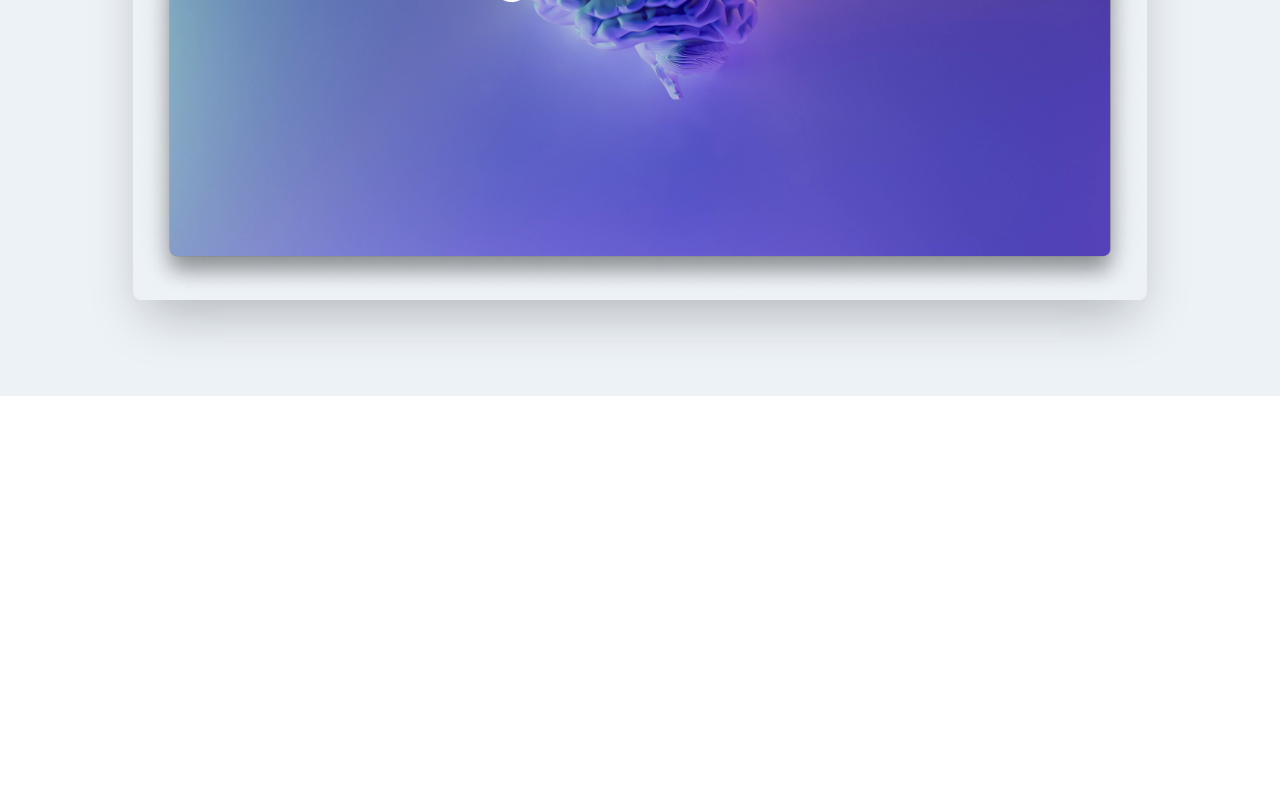
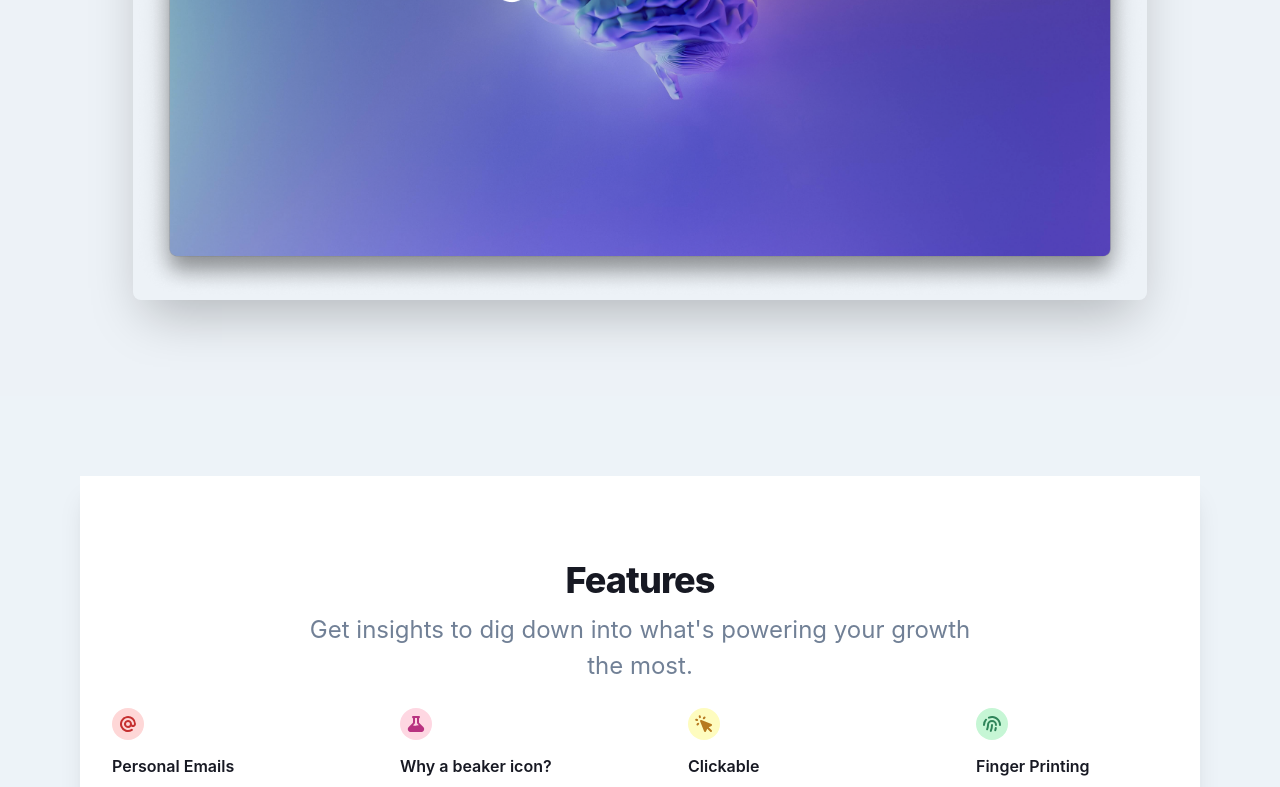
Before and after one commit to apariciodevs/wrine-2.0, a Next.js app: page / in a window 1280 px wide. Shown: the part 927-1714 px from the top of the page. Before the commit the page ends 1323 px from the top, so only its background shows below. Built offline with nearby package versions, Linux system fonts and the light colour scheme.

Commit message:
features component

```diff
--- a/components/Features.jsx
+++ b/components/Features.jsx
@@ -1,9 +1,9 @@
-import { Box, Flex, Icon,  } from "@chakra-ui/react";
+import { Box, Flex, Icon, Text, SimpleGrid, Heading } from "@chakra-ui/react";
 
-() => {
-    const Features = (props) => {
+export default function Features() {
+    const Feature = (props) => {
       return (
-        <Box>
+        <Box >
           <Flex
             alignItems="center"
             justifyContent="center"
@@ -13,7 +13,7 @@ import { Box, Flex, Icon,  } from "@chakra-ui/react";
             rounded="full"
             color={`${props.color}.600`}
             _dark={{
-              color: `${props.color}.100`,
+              color: `${props.color}.900`,
             }}
             bg={`${props.color}.100`}
           >
@@ -26,17 +26,18 @@ import { Box, Flex, Icon,  } from "@chakra-ui/react";
               {props.icon}
             </Icon>
           </Flex>
-          <chakra.h3
+          <Heading
             mb={2}
             fontWeight="semibold"
             lineHeight="shorter"
+            fontSize={"md"}
             _light={{
               color: "gray.900",
             }}
           >
             {props.title}
-          </chakra.h3>
-          <chakra.p
+          </Heading>
+          <Text
             fontSize="sm"
             color="gray.500"
             _dark={{
@@ -44,7 +45,7 @@ import { Box, Flex, Icon,  } from "@chakra-ui/react";
             }}
           >
             {props.children}
-          </chakra.p>
+          </Text>
         </Box>
       );
     };
@@ -53,7 +54,7 @@ import { Box, Flex, Icon,  } from "@chakra-ui/react";
       <Flex
         bg="#edf3f8"
         _dark={{
-          bg: "#3e3e3e",
+          bg: "gray.900",
         }}
         p={20}
         w="auto"
@@ -75,7 +76,7 @@ import { Box, Flex, Icon,  } from "@chakra-ui/react";
               lg: "center",
             }}
           >
-            <chakra.p
+            <Text
               mt={2}
               fontSize={{
                 base: "3xl",
@@ -89,11 +90,11 @@ import { Box, Flex, Icon,  } from "@chakra-ui/react";
               }}
             >
               Features
-            </chakra.p>
-            <chakra.p
+            </Text>
+            <Text
               mt={4}
               maxW="2xl"
-              fontSize="xl"
+              fontSize="2xl"
               mx={{
                 lg: "auto",
               }}
@@ -104,7 +105,7 @@ import { Box, Flex, Icon,  } from "@chakra-ui/react";
             >
               Get insights to dig down into what&apos;s powering your growth the
               most.
-            </chakra.p>
+            </Text>
           </Box>
           <SimpleGrid
             columns={{
--- a/pages/index.js
+++ b/pages/index.js
@@ -1,5 +1,7 @@
 import Head from 'next/head'
 import Image from 'next/image'
+
+import { Flex } from '@chakra-ui/react'
 
 
 
@@ -19,10 +21,10 @@ export default function Home() {
         <link rel="icon" href="/favicon.ico" />
       </Head>
 
-      <main>
+      <Flex flexDirection={'column'} alignItems='center'>
       <Hero></Hero>
-
-      </main>
+    <Features></Features>
+      </Flex>
 
 
     </div>
```
